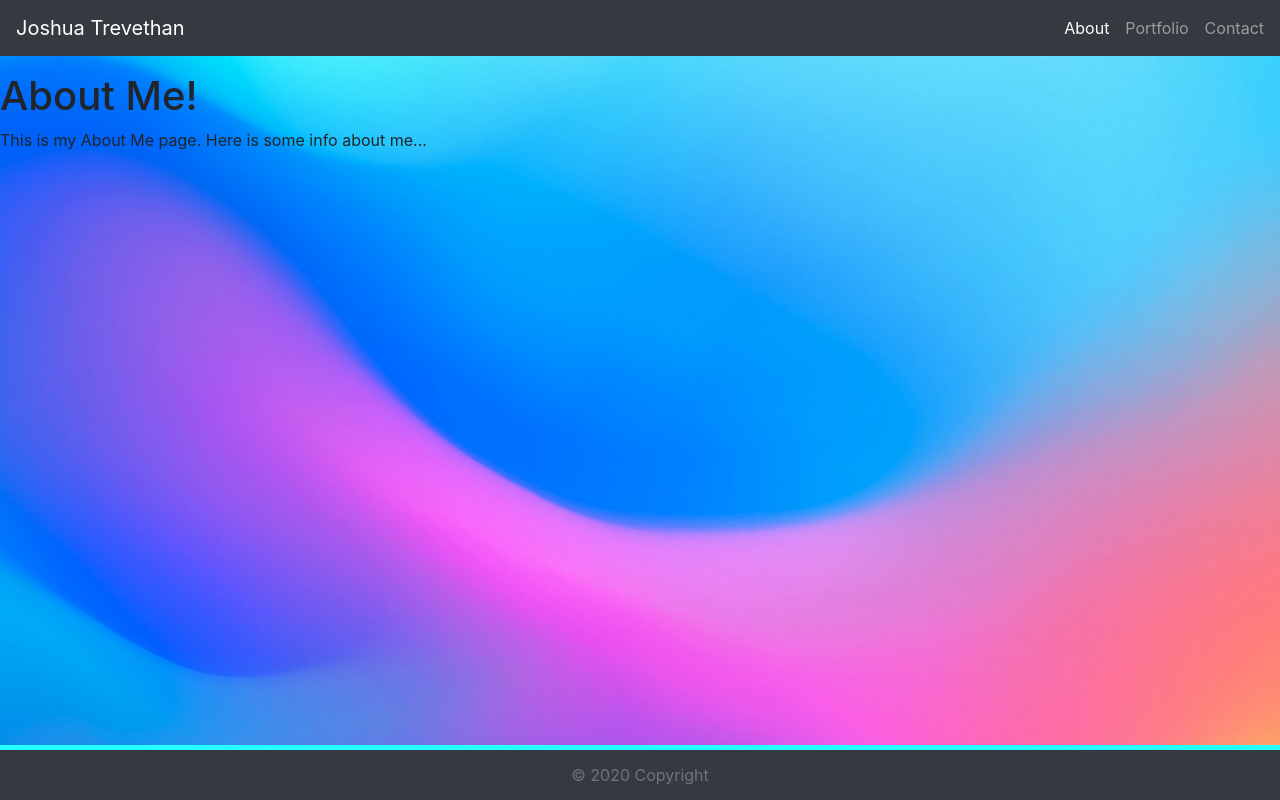
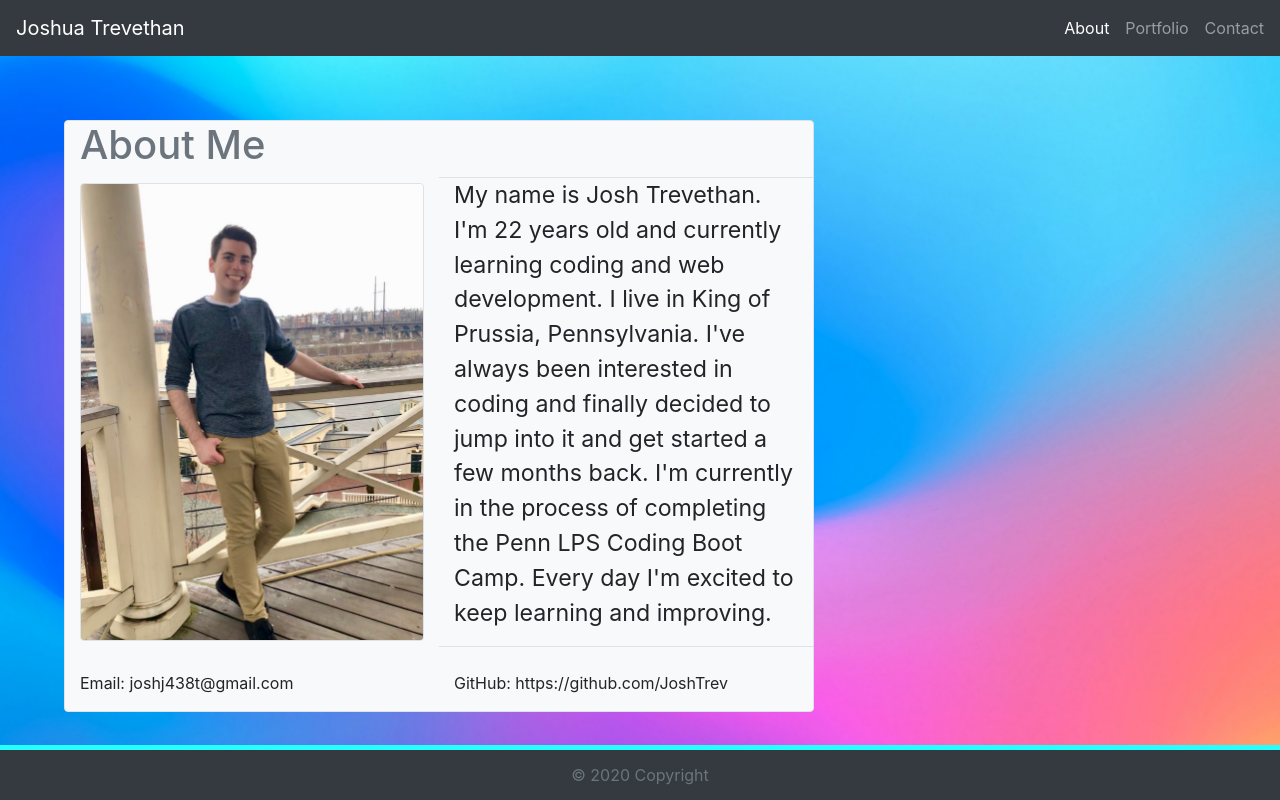
Before and after one commit to JoshTrev/Portfolio, a React (Create React App) app: page / in a window 1280 px wide. Built offline with nearby package versions, Linux system fonts and the light colour scheme.

Commit message:
Created folders for pages to include css files. Mostly finished about me page content.

```diff
--- a/src/App.js
+++ b/src/App.js
@@ -1,16 +1,16 @@
 import React, { useState } from "react";
 import Header from "./components/Header";
 import Footer from "./components/Footer";
-import AboutMe from "./pages/AboutMe";
-import Contact from "./pages/Contact";
-import Portfolio from "./pages/Portfolio";
+import AboutMe from "./pages/AboutMe/AboutMe";
+import Contact from "./pages/Contact/Contact";
+import Portfolio from "./pages/Portfolio/Portfolio";
 
 function App() {
   const [page, setPage] = useState({
     currentPage: "AboutMe"
   });
   const [headerProp, setheaderProp] = useState({
-    content: "Header Test!"
+    img: "./assets/img/JoshPic.JPG"
   });
   const [footerProp, setfooterProp] = useState({
     content: "Footer Test!"
@@ -37,7 +37,7 @@ function App() {
       />
       <main>
         {page.currentPage === "AboutMe" &&
-          <AboutMe />
+          <AboutMe aboutMeImg={headerProp.img}/>
         }
         {page.currentPage === "Contact" &&
           <Contact />
--- a/src/components/Header/Header.js
+++ b/src/components/Header/Header.js
@@ -26,9 +26,6 @@ function Header(props) {
                     </ul>
                 </div>
             </nav>
-            <br></br>
-            <br></br>
-            <br></br>
         </>
     );
 }
--- a/src/pages/AboutMe.js
+++ /dev/null
@@ -1,12 +0,0 @@
-import React from "react";
-
-function AboutMe() {
-    return (
-        <>
-            <h1>About Me!</h1>
-            <p>This is my About Me page. Here is some info about me...</p>
-        </>
-    )
-}
-
-export default AboutMe;
--- /dev/null
+++ b/src/pages/AboutMe/AboutMe.css
@@ -0,0 +1,20 @@
+#indexContainer{
+    max-width: 750px;
+    float: left;
+    margin-top: 7.5rem;
+    margin-left: 4rem;
+}
+
+.indexText{
+    font-size: 1.45rem;
+}
+
+.indexTextSmall{
+    font-size: 100%;
+    margin-bottom: 1rem;
+}
+
+img{
+    max-width: 100%;
+    max-height: 100%;
+}
--- /dev/null
+++ b/src/pages/AboutMe/AboutMe.js
@@ -0,0 +1,33 @@
+import React from "react";
+import "./AboutMe.css";
+
+function AboutMe(props) {
+    return (
+        <>
+            <main className="container bg-light border rounded" id="indexContainer">
+                <h1 className="text-secondary">About Me</h1>
+                <section className="row row-cols-2 align-items-center">
+                    <div className="col">
+                        <img className="border rounded" id="JoshPic" src={props.aboutMeImg} width="100%" />
+                    </div>
+                    <div className="col border-top border-bottom">
+                        <p className="indexText">My name is Josh Trevethan. I'm 22 years old and currently learning coding and web development. I live in King of Prussia, Pennsylvania. I've always been interested in coding and finally decided to jump into it and get started a few months back. I'm currently in the process of completing the Penn LPS Coding Boot Camp. Every day I'm excited to keep learning and improving. </p>
+                    </div>
+                </section>
+
+                <br></br>
+
+                <section className="row row-cols-2 align-items-center">
+                    <div className="col">
+                        <p className="indexTextSmall">Email: joshj438t@gmail.com</p>
+                    </div>
+                    <div className="col">
+                        <p className="indexTextSmall">GitHub: https://github.com/JoshTrev</p>
+                    </div>
+                </section>
+            </main>
+        </>
+    )
+}
+
+export default AboutMe;
```
Also changed, not shown: src/pages/Contact/Contact.js (renamed from src/pages/Contact.js), src/pages/Portfolio/Portfolio.js (renamed from src/pages/Portfolio.js).
